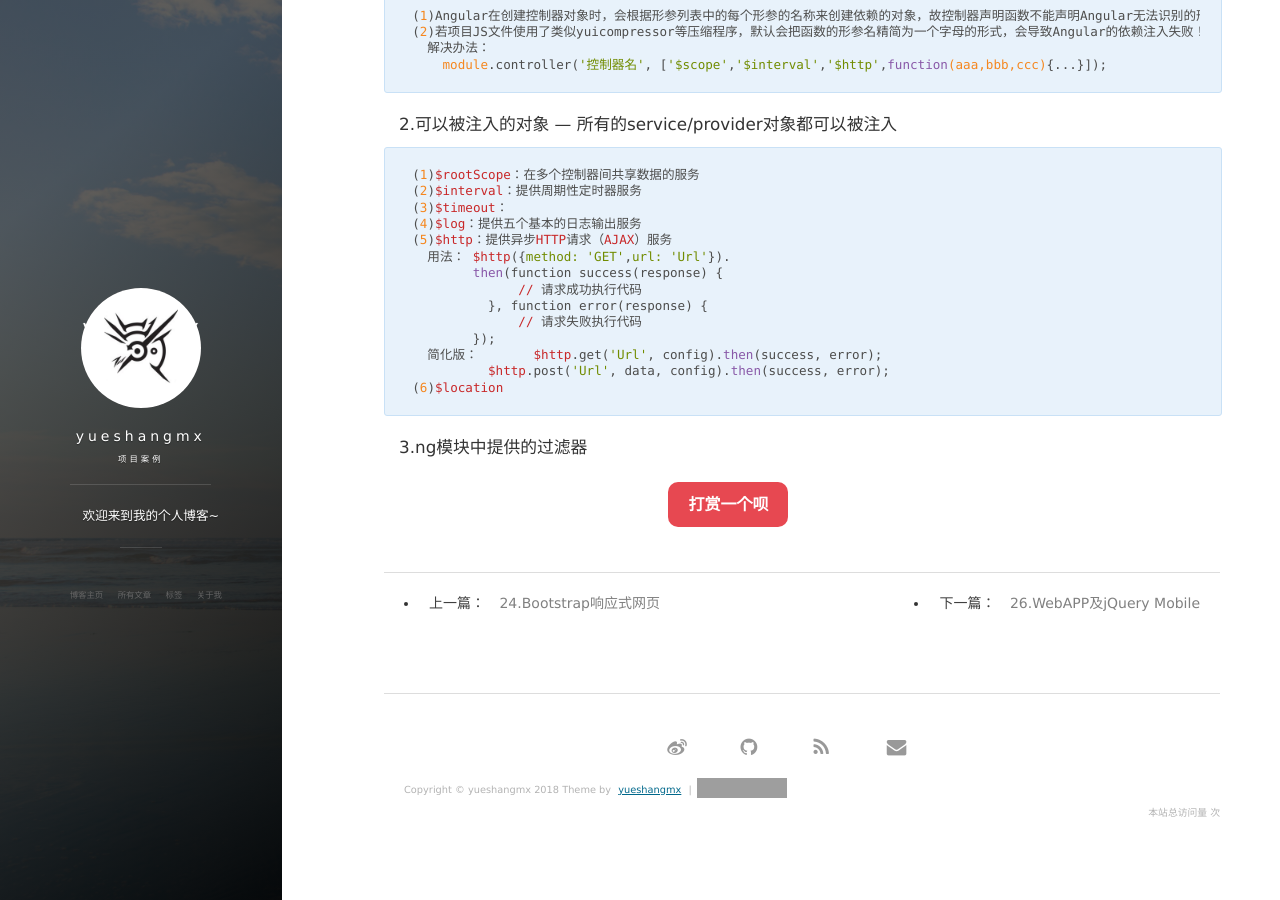
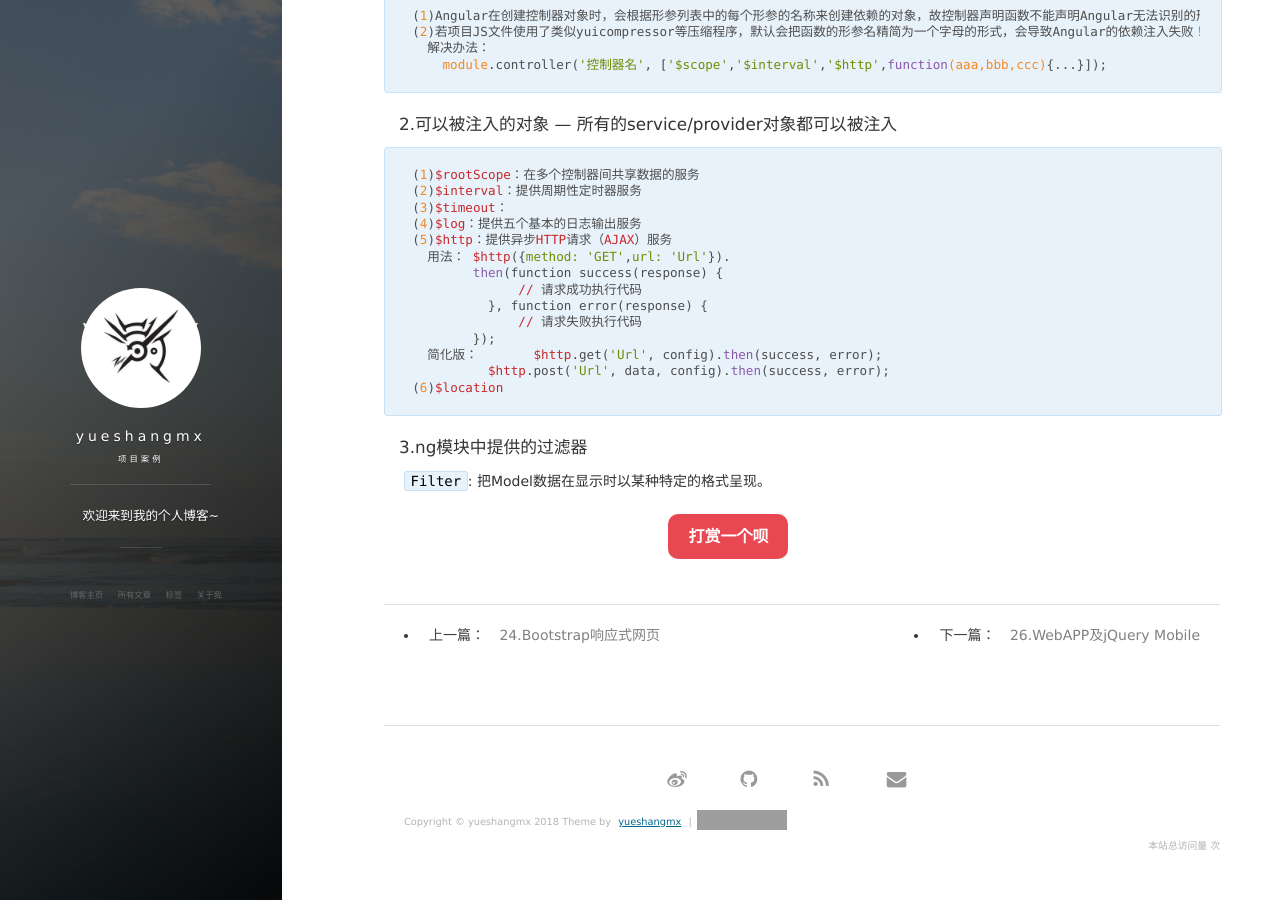
Before and after one commit to yueshangmx/yueshangmx.github.io, a Jekyll site: the page built from _posts/2017-11-28-AngularJS框架.md, in a window 1280 px wide and 900 px high, scrolled down 4968 px. Built offline with Jekyll 4.4.1, drawn with Linux system fonts in a browser that asks for light colours; nearby versions of some CDN libraries; comment, search, counter and statistics services are not loaded; grey boxes are pictures that could not be loaded.

Commit message:
update angular

````diff
--- a/_posts/2017-11-28-AngularJS框架.md
+++ b/_posts/2017-11-28-AngularJS框架.md
@@ -254,3 +254,5 @@ Angular中的ngController指令在实例化控制器对象时，会根据指定
 (6)$location
 ```
 #### 3.ng模块中提供的过滤器
+
+`Filter`: 把Model数据在显示时以某种特定的格式呈现。
````
